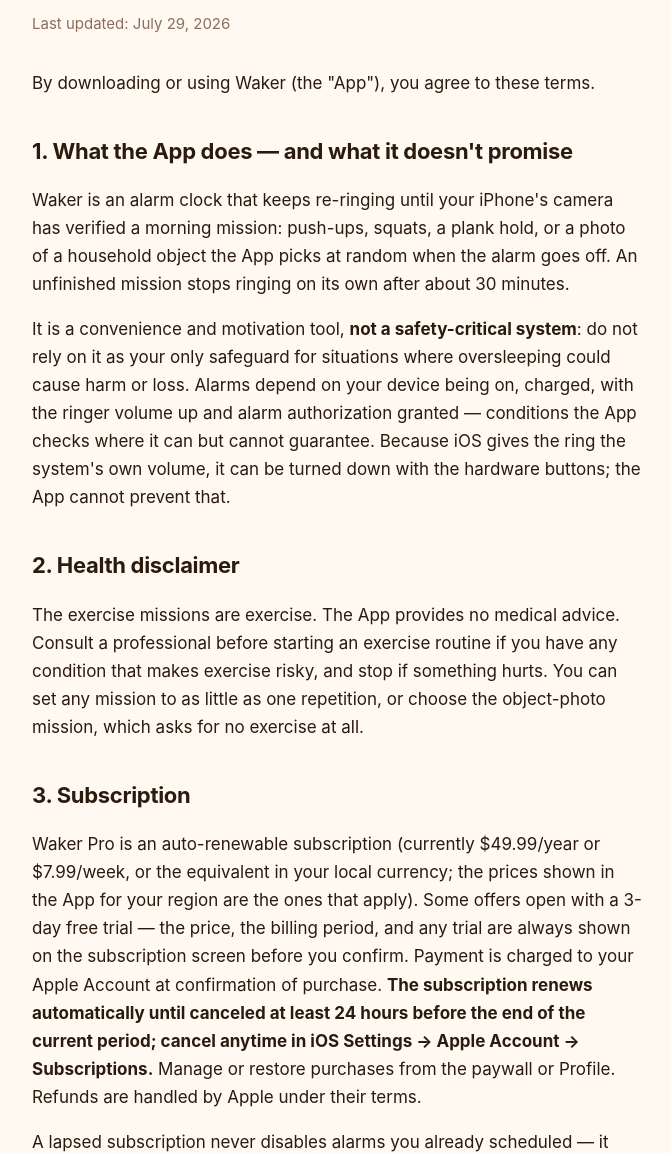
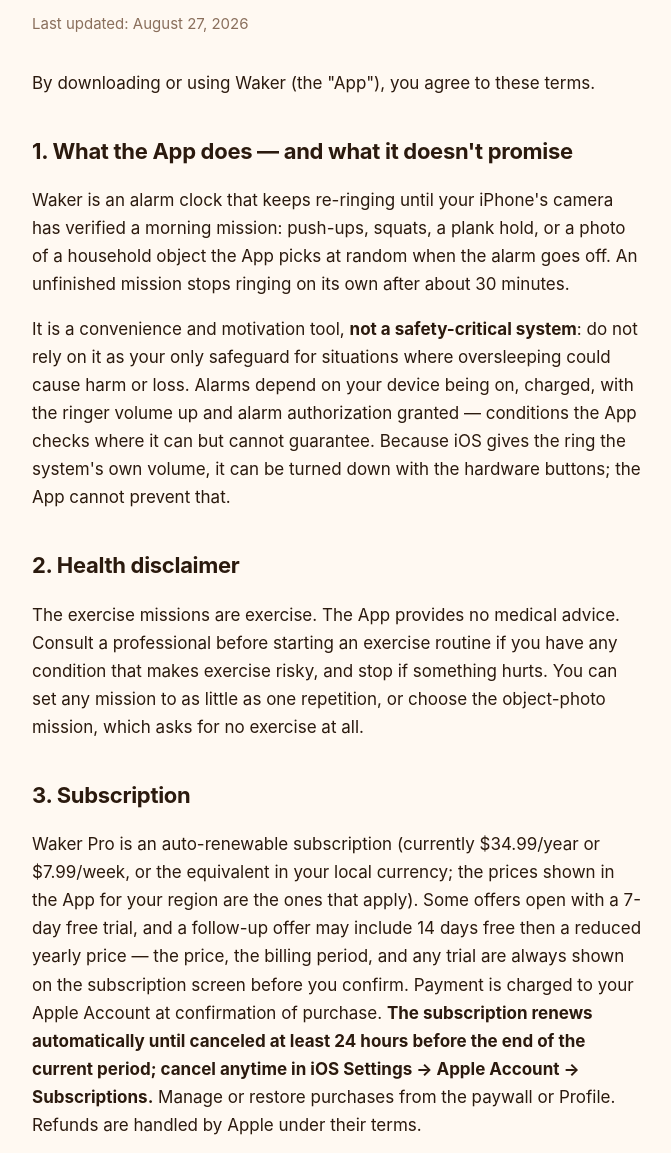
Before and after one commit to soloranez21/waker-legal, a plain HTML site: page terms/index.html in a window 1280 px wide. Shown: the part 128-1281 px from the top of the page, without its empty margins (302-973 px from the left). Drawn offline with Linux system fonts and the light colour scheme.

Commit message:
Update subscription terms for 7-day and recovery offers

```diff
--- a/terms/index.html
+++ b/terms/index.html
@@ -10,7 +10,7 @@
 <main>
   <a class="brand" href="../"><span class="dot"></span>Waker</a>
   <h1>Terms of Use</h1>
-  <p class="meta">Last updated: July 29, 2026</p>
+  <p class="meta">Last updated: August 27, 2026</p>
 
   <p>By downloading or using Waker (the "App"), you agree to these terms.</p>
 
@@ -34,10 +34,11 @@
   exercise at all.</p>
 
   <h2>3. Subscription</h2>
-  <p>Waker Pro is an auto-renewable subscription (currently $49.99/year or
+  <p>Waker Pro is an auto-renewable subscription (currently $34.99/year or
   $7.99/week, or the equivalent in your local currency; the prices shown in the App
-  for your region are the ones that apply). Some offers open with a 3-day free
-  trial — the price, the billing period, and any trial are always shown on the
+  for your region are the ones that apply). Some offers open with a 7-day free
+  trial, and a follow-up offer may include 14 days free then a reduced yearly
+  price — the price, the billing period, and any trial are always shown on the
   subscription screen before you confirm. Payment is charged to
   your Apple Account at confirmation of purchase. <strong>The subscription renews
   automatically until canceled at least 24 hours before the end of the current
```
